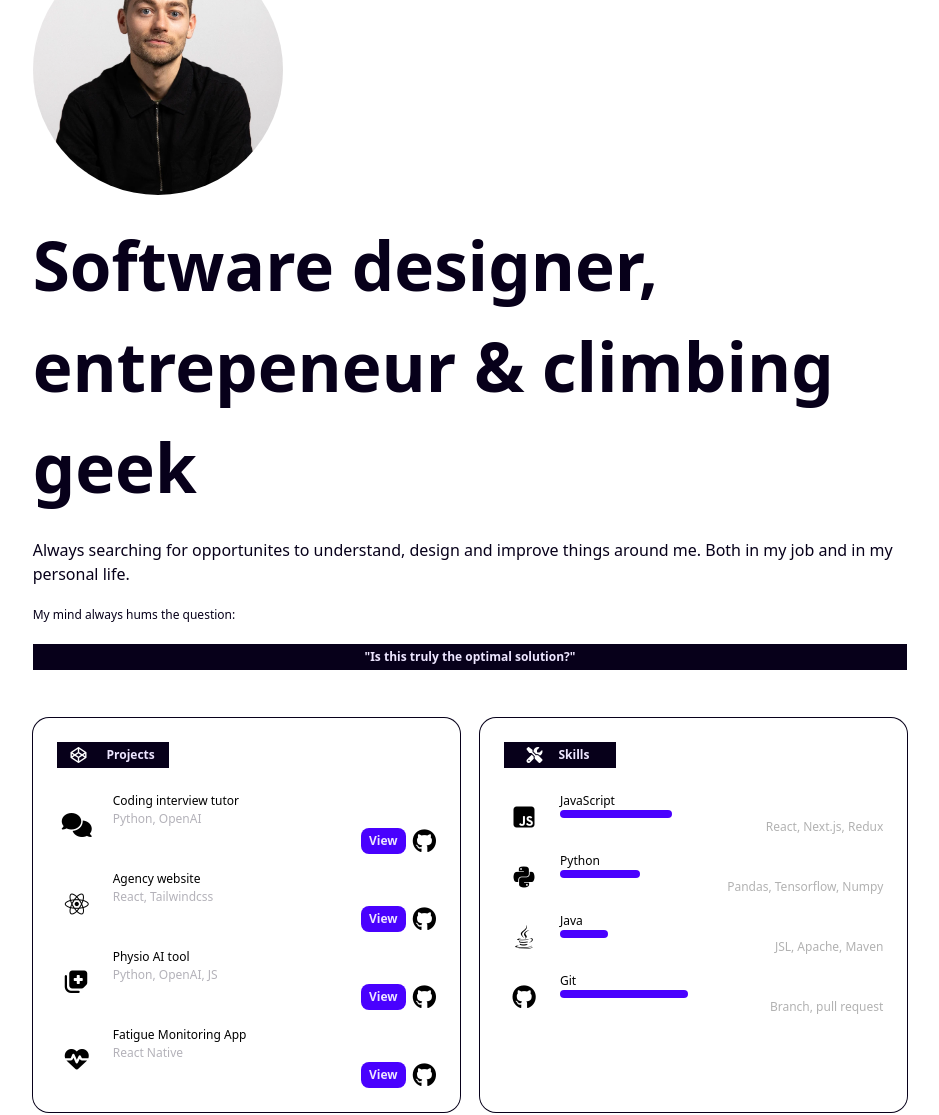
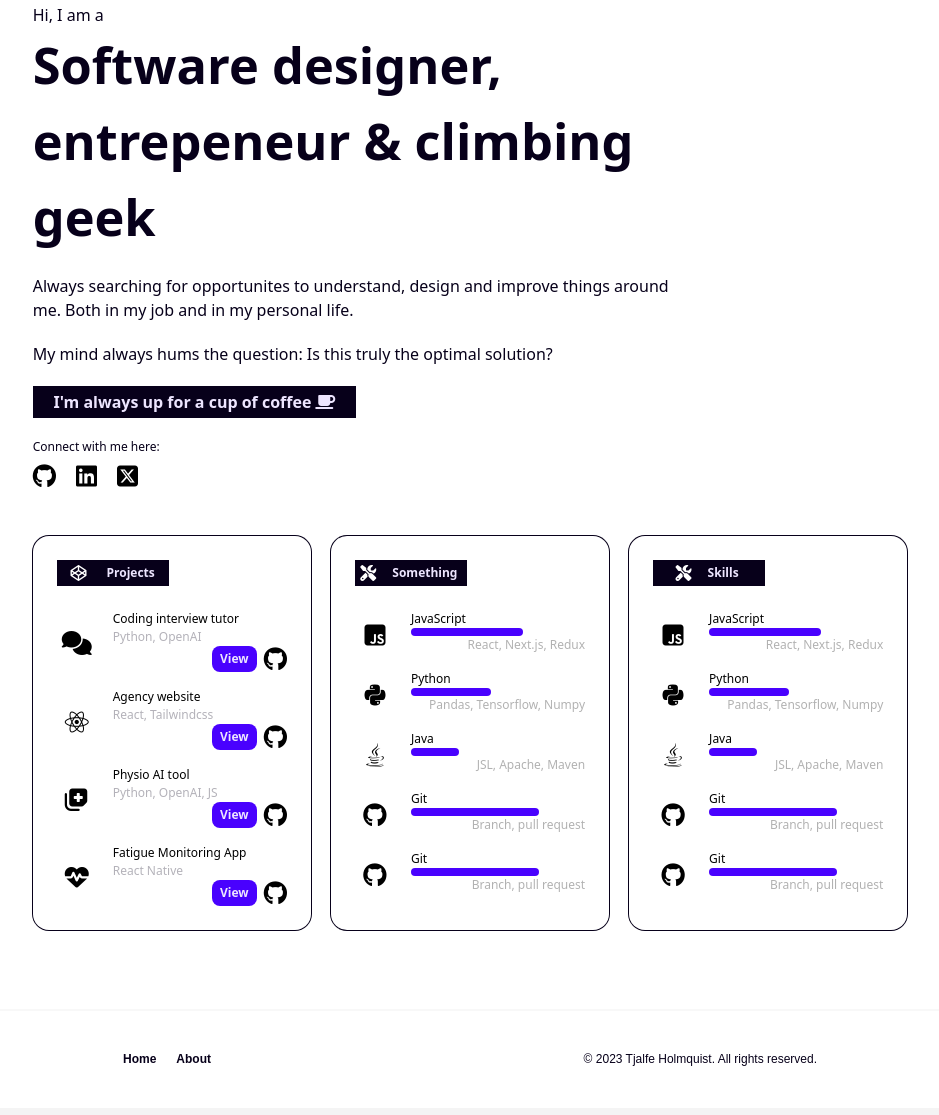
Before and after one commit to t-holmquist/t-holmquist.github.io, a website: page index.html in a window 1280 px wide. Shown: the part 275-1390 px from the top of the page, without its empty margins (170-1109 px from the left). Drawn offline with Linux system fonts and the light colour scheme.

Commit message:
Desktop home-page content

```diff
--- a/index.html
+++ b/index.html
@@ -29,25 +29,33 @@
       </nav>
     </header>
     <!-- Hero sektion -->
-    <main class="flex-col lg:mt-40 sm:ml-16 sm:mr-16 mt-16 gap-40">
+    <main class="flex-col lg:mt-32 sm:ml-16 sm:mr-16 mt-16 gap-40 sm:w-8/12">
       <section class="flex flex-col justify-center ml-8 mr-8 mt-10 flex-1">
          <!-- Portrait - avatar hidden untill large screen, then display:flex -->
         <aside class="flex justify-start">
-          <img class="hidden lg:flex rounded-full" src="/src/media/portrait.webp" width="250" height="250" alt="portrait">
+          <img class="hidden lg:flex rounded-full" src="/src/media/portrait.webp" width="70" height="70" alt="portrait">
           <img class="sm:hidden rounded-full" src="/src/media/portrait.webp" width="70" height="60" alt="portrait">
         </aside>
         <!-- Hero text -->
-        <h1 class="text-2xl sm:text-4xl lg:text-5xl font-bold text-text-950 mt-5">Software designer, entrepeneur & climbing geek</h1>
+        <p class="sm:text-base text-sm text-text-950 mt-5">Hi, I am a</p>
+        <h1 class="text-2xl sm:text-4xl font-bold text-text-950">Software designer, entrepeneur & climbing geek</h1>
         <p class="text-base text-text-950 mt-5">Always searching for opportunites to understand, design and improve things around me.
           Both in my job and in my personal life.</p>
-        <p class="text-sm text-text-950 mt-5">My mind always hums the question:</p>
-        <p class="text-sm text-center p-1 bg-background-950 font-bold text-text-50 mt-5">"Is this truly the optimal solution?"</p>
+        <p class="text-base text-text-950 mt-5">My mind always hums the question: Is this truly the optimal solution?</p>
+        <p class="sm:w-6/12 text-base text-center p-1 bg-background-950 font-bold text-text-50 mt-5">I'm always up for a cup of coffee<i class="fa-solid fa-coffee ml-1"></i></p>
+        <p class="text-sm text-text-950 mt-5">Connect with me here:</p>
+         <!-- Social icons -->
+         <div class="flex items-center justify-start w-full gap-5 mt-2 ">
+          <a href="#"><i class="fa-brands fa-github fa-xl"></i></a>
+          <a href="#"><i class="fa-brands fa-linkedin fa-xl"></i></a>
+          <a href="#"><i class="fa-brands fa-square-x-twitter fa-xl"></i></a>
+         </div>
       </section>
     </main>
     <!-- Skills & projects section -->
     <section class="sm:flex mt-12 mb-20 mr-8 ml-8 sm:ml-24 sm:mr-24 gap-10 sm:gap-5 justify-between">
       <!-- projects ikke flex -->
-      <div class="rounded-2xl ring-1 ring-background-950 p-6 flex-1">
+      <div class="rounded-2xl ring-1 ring-background-950 p-6 flex-1 sm:block flex flex-col items-center">
         <!-- section title flex -->
         <div class="flex items-center justify-center w-28 bg-secondary-950">
           <i class="fa-brands fa-codepen p-1" style="color: #ffffff;"></i>
@@ -113,8 +121,84 @@
           </li>
         </ol>
       </div>
+      <!-- Something else section ikke flex -->
+      <div class="rounded-2xl ring-1 ring-background-950 p-6 flex-1 mt-10 sm:mt-0 sm:block flex flex-col items-center">
+        <!-- section title flex -->
+        <div class="flex items-center justify-center w-28 bg-secondary-950">
+          <i class="fa-solid fa-screwdriver-wrench" style="color: #ffffff;"></i>
+          <h2 class="text-sm font-bold text-text ml-3 p-1 text-text-50">Something</h2>
+        </div>
+        <ol class="mt-6 space-y-4">
+          <!-- Each list item flex -->
+          <li class="flex gap-4 items-center">
+            <div class="relative mt-1 flex h-10 w-10 flex-none items-center justify-center">
+              <i class="fa-brands fa-square-js fa-xl"></i>
+            </div>
+            <!-- project text and type -->
+            <div class="sm:flex flex-col flex-auto flex-wrap gap-x-2">
+              <dd class="w-full flex-none text-sm font-medium text-text">JavaScript</dd>
+              <dd class="w-28 h-2 bg-accent-500 rounded-lg"></dd>
+              <div class="ml-auto text-sm text-text">
+                <p class="text-sm opacity-30 sm:mt-0 mt-1">React, Next.js, Redux</p>
+              </div>
+            </div>
+          </li>
+          <li class="flex gap-4 items-center">
+            <div class="relative mt-1 flex h-10 w-10 flex-none items-center justify-center">
+              <i class="fa-brands fa-python fa-xl"></i>
+            </div>
+            <!-- project text and type -->
+            <div class="sm:flex flex-col flex-auto flex-wrap gap-x-2">
+              <dd class="w-full flex-none text-sm font-medium text-text">Python</dd>
+              <dd class="w-20 h-2 bg-accent-500 rounded-lg"></dd>
+              <div class="ml-auto text-sm text-text">
+                <p class="text-sm opacity-30 sm:mt-0 mt-1">Pandas, Tensorflow, Numpy</p>
+              </div>
+            </div>
+          </li>
+          <li class="flex gap-4 items-center">
+            <div class="relative mt-1 flex h-10 w-10 flex-none items-center justify-center">
+              <i class="fa-brands fa-java fa-xl"></i>
+            </div>
+            <!-- project text and type -->
+            <div class="sm:flex flex-col flex-auto flex-wrap gap-x-2">
+              <dd class="w-full flex-none text-sm font-medium text-text">Java</dd>
+              <dd class="w-12 h-2 bg-accent-500 rounded-lg"></dd>
+              <div class="ml-auto text-sm text-text">
+                <p class="text-sm opacity-30 sm:mt-0 mt-1">JSL, Apache, Maven</p>
+              </div>
+            </div>
+          </li>
+          <li class="flex gap-4 items-center">
+            <div class="relative mt-1 flex h-10 w-10 flex-none items-center justify-center">
+              <i class="fa-brands fa-github fa-xl"></i>
+            </div>
+            <!-- project text and type -->
+            <div class="sm:flex flex-col flex-auto flex-wrap gap-x-2">
+              <dd class="w-full flex-none text-sm font-medium text-text">Git</dd>
+              <dd class="w-32 h-2 bg-accent-500 rounded-lg"></dd>
+              <div class="ml-auto text-sm text-text">
+                <p class="text-sm opacity-30 sm:mt-0 mt-1">Branch, pull request</p>
+              </div>
+            </div>
+          </li>
+          <li class="flex gap-4 items-center">
+            <div class="relative mt-1 flex h-10 w-10 flex-none items-center justify-center">
+              <i class="fa-brands fa-github fa-xl"></i>
+            </div>
+            <!-- project text and type -->
+            <div class="sm:flex flex-col flex-auto flex-wrap gap-x-2">
+              <dd class="w-full flex-none text-sm font-medium text-text">Git</dd>
+              <dd class="w-32 h-2 bg-accent-500 rounded-lg"></dd>
+              <div class="ml-auto text-sm text-text">
+                <p class="text-sm opacity-30 sm:mt-0 mt-1">Branch, pull request</p>
+              </div>
+            </div>
+          </li>
+        </ol>
+      </div>
       <!-- skills ikke flex -->
-      <div class="rounded-2xl ring-1 ring-background-950 p-6 flex-1 mt-10 sm:mt-0">
+      <div class="rounded-2xl ring-1 ring-background-950 p-6 flex-1 mt-10 sm:mt-0 sm:block flex flex-col items-center">
         <!-- section title flex -->
         <div class="flex items-center justify-center w-28 bg-secondary-950">
           <i class="fa-solid fa-screwdriver-wrench" style="color: #ffffff;"></i>
@@ -174,6 +258,19 @@
               </div>
             </div>
           </li>
+          <li class="flex gap-4 items-center">
+            <div class="relative mt-1 flex h-10 w-10 flex-none items-center justify-center">
+              <i class="fa-brands fa-github fa-xl"></i>
+            </div>
+            <!-- project text and type -->
+            <div class="sm:flex flex-col flex-auto flex-wrap gap-x-2">
+              <dd class="w-full flex-none text-sm font-medium text-text">Git</dd>
+              <dd class="w-32 h-2 bg-accent-500 rounded-lg"></dd>
+              <div class="ml-auto text-sm text-text">
+                <p class="text-sm opacity-30 sm:mt-0 mt-1">Branch, pull request</p>
+              </div>
+            </div>
+          </li>
         </ol>
       </div>
     </section>
```
Also changed, not shown: about.html (+4 -4 lines), dist/output.css.
